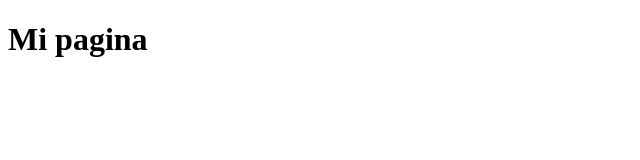
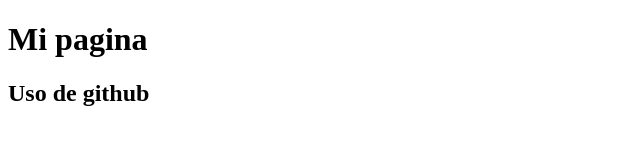
Before and after one commit to DanielSecre/pagina1, a plain HTML site: page index.html in a window 1280 px wide. Shown: the whole page, without its empty margins (0-640 px from the left). Drawn offline with Linux system fonts and the light colour scheme.

Commit message:
cree subtitulo

```diff
--- a/index.html
+++ b/index.html
@@ -8,6 +8,7 @@
 <body>
     <header>
         <h1>Mi pagina</h1>
+        <h2>Uso de github</h2>
     </header>
 
 </body>
```
